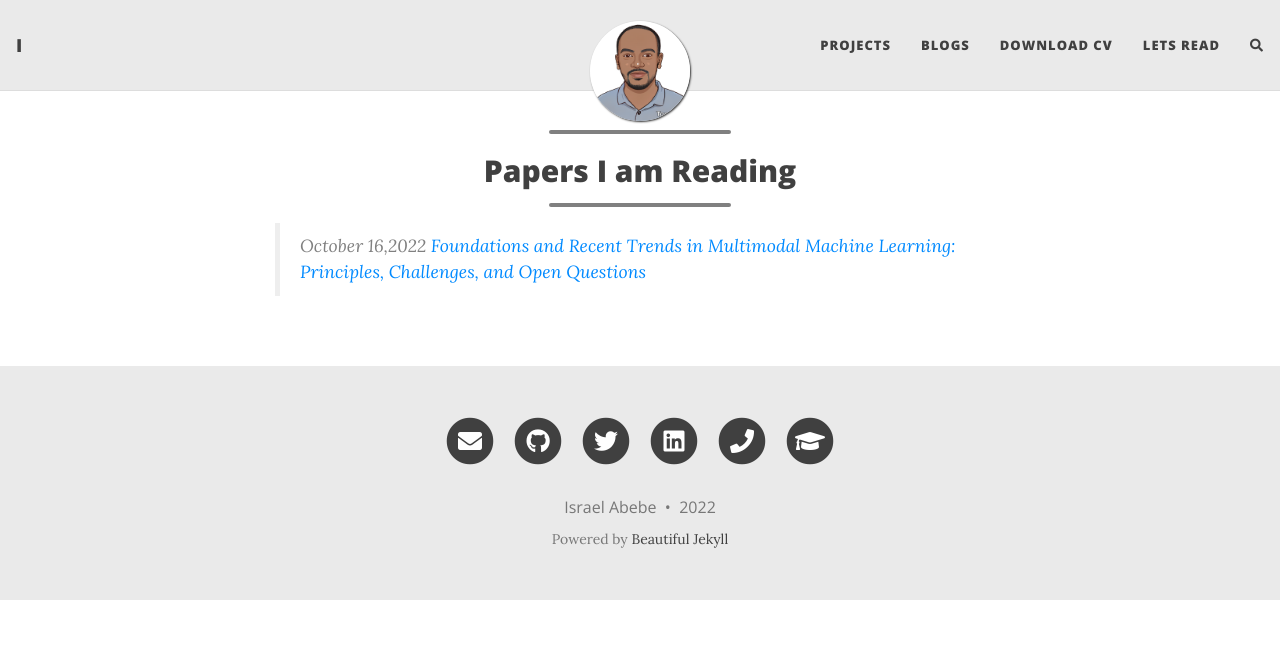
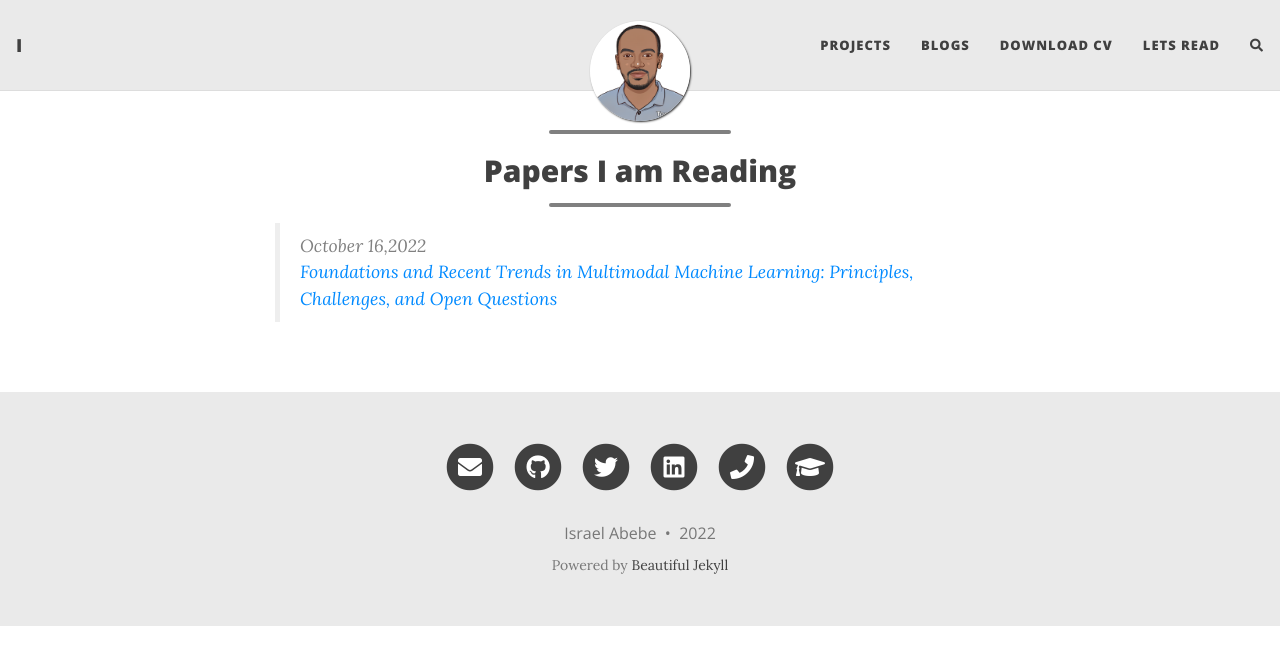
Before and after one commit to IsraelAbebe/Israelabebe.github.io, a Jekyll site: the page built from pages/read.md, in a window 1280 px wide. Shown: the top 665 px of the page. Built offline with Jekyll 4.4.1, drawn with Linux system fonts in a browser that asks for light colours; nearby versions of some CDN libraries; comment, search, counter and statistics services are not loaded.

```diff
--- a/pages/read.md
+++ b/pages/read.md
@@ -9,5 +9,5 @@ subtitle:
 <h2 align='center'> Papers I am Reading </h2>
 -----------------------------------------------
 
-> October 16,2022
+> October 16,2022 <br>
 [Foundations and Recent Trends in Multimodal Machine Learning: Principles, Challenges, and Open Questions](https://ar5iv.org/abs/2209.03430){:target="_blank"}
```
